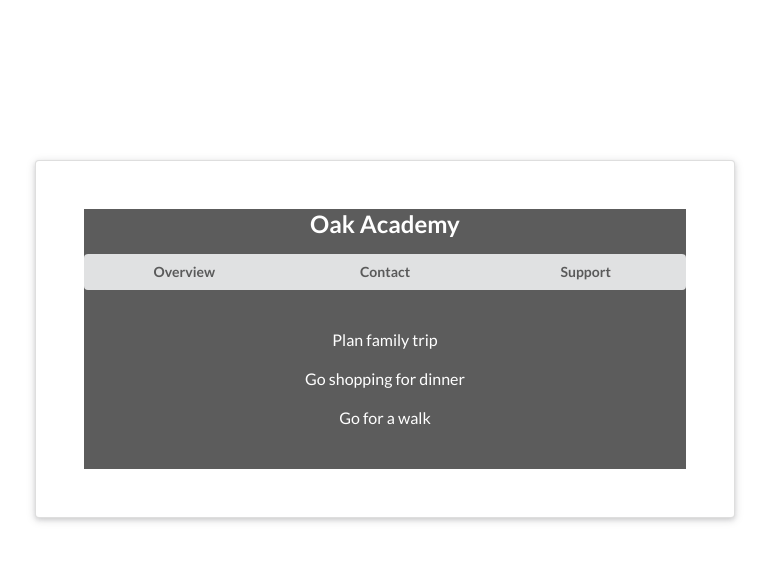
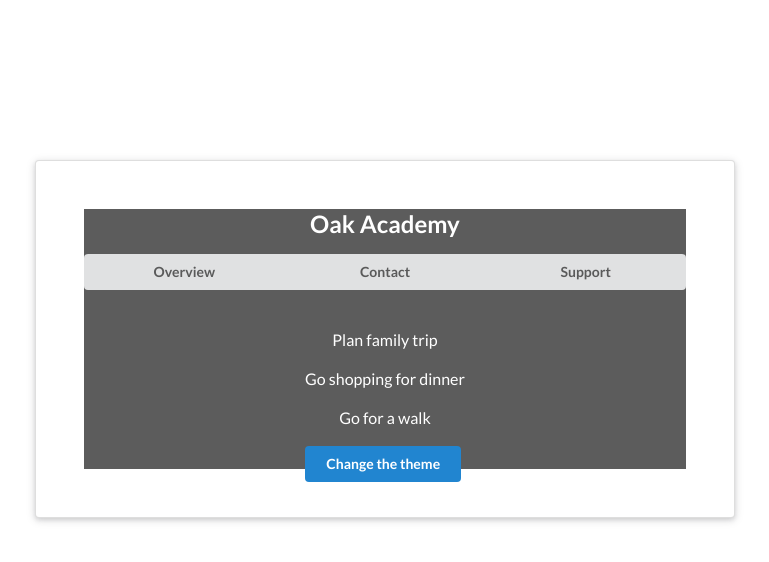
Before and after one commit to Aidnac/context-api, a React (Create React App) app: page / in a window 1280 px wide. Shown: the top 562 px of the page, without its empty margins (255-1024 px from the left). Built offline with nearby package versions, Linux system fonts and the light colour scheme.

Commit message:
Updating context data

```diff
--- a/src/components/TodoList.js
+++ b/src/components/TodoList.js
@@ -4,13 +4,14 @@
 class TodoList extends React.Component{
     static contextType = ThemeContext
     render(){
-        const {isDarkTheme, darkTheme, lightTheme } = this.context
+        const {isDarkTheme, darkTheme, lightTheme, changeTheme } = this.context
         const theme = isDarkTheme ? darkTheme : lightTheme
         return(
             <div style={{background: theme.background, color: theme.text, height:'140px', textAlign:'center'}}>
                 <p className="item">Plan family trip</p>
                 <p className="item">Go shopping for dinner</p>
                 <p className="item">Go for a walk</p>
+                <button className="ui button primary" onClick={changeTheme}>Change the theme</button>
             </div>
         )
     }
--- a/src/contexts/ThemeContext.js
+++ b/src/contexts/ThemeContext.js
@@ -16,10 +16,14 @@
         }
     }
 
+    changeTheme = () =>{
+        this.setState({isDarkTheme:!this.state.isDarkTheme})
+    }
+
     render(){
         return(
             //We are giving the Provider all state value pairs
-            <ThemeContext.Provider value={{ ...this.state }}>
+            <ThemeContext.Provider value={{ ...this.state , changeTheme: this.changeTheme}}>
                 {/* This refers to the other components it raps */}
                 {this.props.children}
             </ThemeContext.Provider>
```
